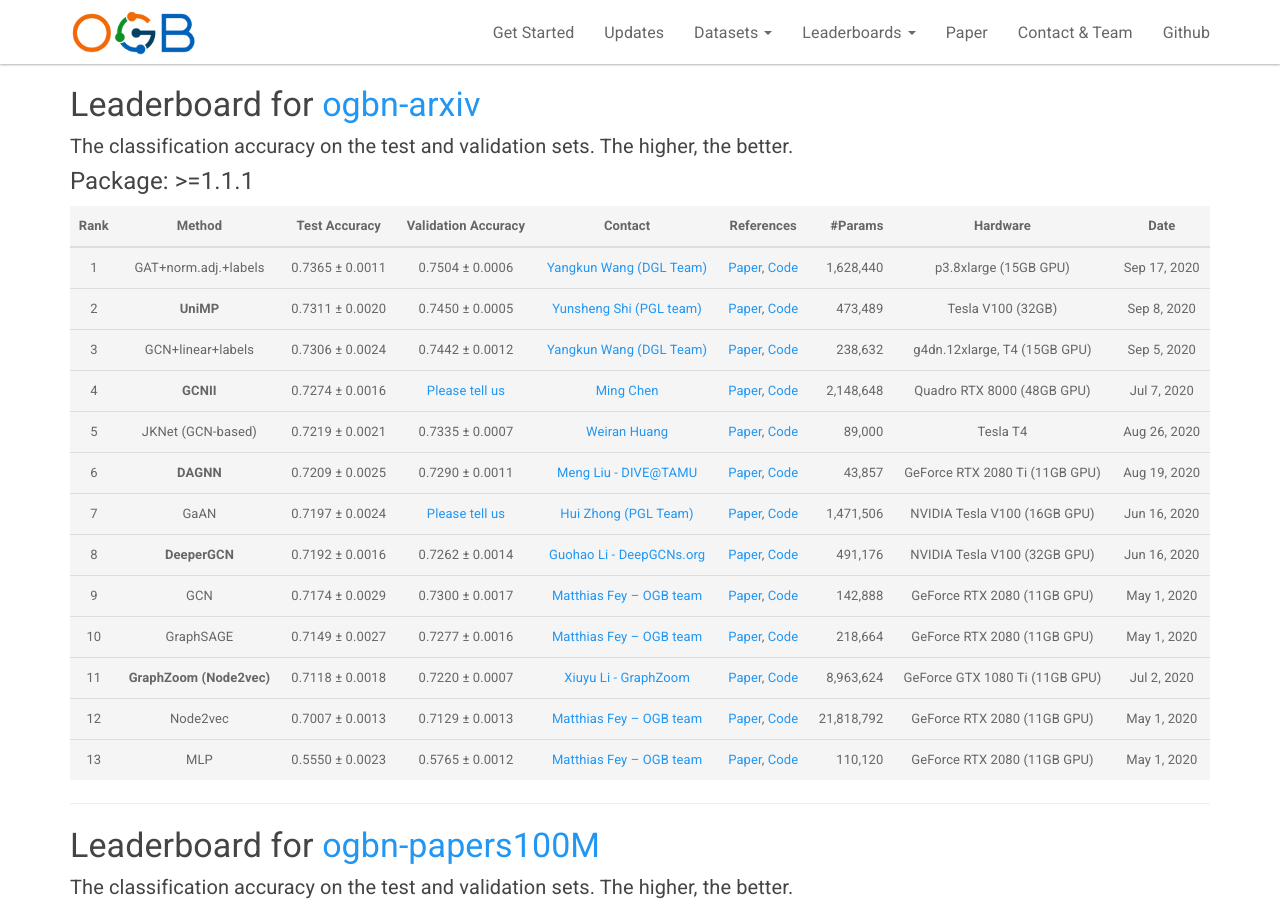
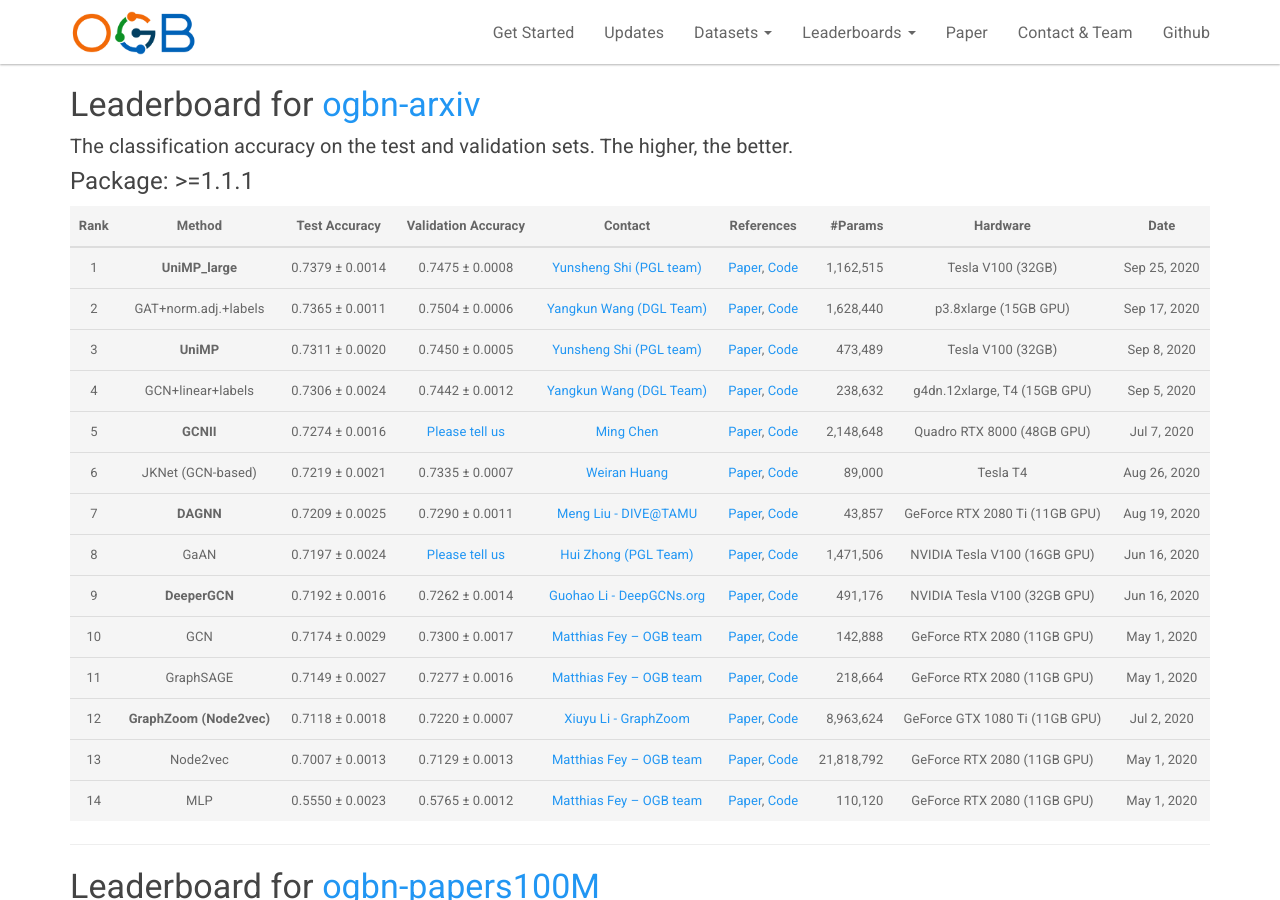
Before and after one commit to snap-stanford/ogb-web, a Jekyll site: the page built from _docs/leaderboard/leader_nodeprop.md, in a window 1280 px wide and 900 px high, scrolled down 1731 px. Built offline with Jekyll 4.4.1, drawn with Linux system fonts in a browser that asks for light colours.

Commit message:
updateleaderboard

```diff
--- a/_docs/leaderboard/leader_nodeprop.md
+++ b/_docs/leaderboard/leader_nodeprop.md
@@ -75,19 +75,20 @@ The **bold** method name indicates that the implementation is **official** (by t
 
 | Rank  | Method | Test Accuracy | Validation Accuracy | Contact | References | #Params | Hardware | Date
 |:----:|:-----:|:------:|:-----:|:-----:|:-----:|-----:|:-----:|:-----:|
-|  1  |  GAT+norm.adj.+labels  | 0.7365 ± 0.0011   | 0.7504 ± 0.0006 | [Yangkun Wang (DGL Team)](mailto:wyangkun@amazon.com) | [Paper](https://arxiv.org/abs/1710.10903), [Code](https://github.com/dmlc/dgl/tree/master/examples/pytorch/ogb/ogbn-arxiv) | 1,628,440 | p3.8xlarge (15GB GPU) | Sep 17, 2020 |
-|  2  |  **UniMP**  | 0.7311 ± 0.0020   | 0.7450 ± 0.0005 |[Yunsheng Shi (PGL team)](mailto:shiyunsheng01@baidu.com) | [Paper](https://arxiv.org/pdf/2009.03509.pdf), [Code](https://github.com/PaddlePaddle/PGL/tree/main/ogb_examples/nodeproppred/unimp) | 473,489 | Tesla V100 (32GB) | Sep 8, 2020 |
-|  3  |  GCN+linear+labels  | 0.7306 ± 0.0024   | 0.7442 ± 0.0012 | [Yangkun Wang (DGL Team)](mailto:wyangkun@amazon.com) | [Paper](https://arxiv.org/abs/1609.02907), [Code](https://github.com/dmlc/dgl/tree/master/examples/pytorch/ogb/ogbn-arxiv) | 238,632 | g4dn.12xlarge, T4 (15GB GPU) | Sep 5, 2020 |
-|  4  |  **GCNII**  | 0.7274 ± 0.0016   | [Please tell us](mailto:ogb@cs.stanford.edu) |[Ming Chen](mailto:chennnming@outlook.com) | [Paper](https://arxiv.org/abs/2007.02133), [Code](https://github.com/chennnM/GCNII/tree/master/PyG/ogbn-arxiv) | 2,148,648 | Quadro RTX 8000 (48GB GPU) | Jul 7, 2020 |
-|  5  |  JKNet (GCN-based)  | 0.7219 ± 0.0021   | 0.7335 ± 0.0007 | [Weiran Huang](mailto:huangweiran1998@outlook.com) | [Paper](https://arxiv.org/pdf/1806.03536.pdf), [Code](https://github.com/EtoDemerzel0427/ogbn-arxiv-baselines/blob/master/JKNet.py) | 89,000 | Tesla T4 | Aug 26, 2020 |
-|  6  |  **DAGNN**  | 0.7209 ± 0.0025   | 0.7290 ± 0.0011 |[Meng Liu - DIVE@TAMU](mailto:mengliu@tamu.edu) | [Paper](https://arxiv.org/abs/2007.09296), [Code](https://github.com/mengliu1998/DeeperGNN) | 43,857 | GeForce RTX 2080 Ti (11GB GPU) | Aug 19, 2020 |
-|  7  |  GaAN  | 0.7197 ± 0.0024   | [Please tell us](mailto:ogb@cs.stanford.edu) | [Hui Zhong (PGL Team)](mailto:zhonghui03@baidu.com) | [Paper](https://arxiv.org/abs/1803.07294), [Code](https://github.com/PaddlePaddle/PGL/tree/master/ogb_examples/nodeproppred/ogbn-arxiv) | 1,471,506 | NVIDIA Tesla V100 (16GB GPU) | Jun 16, 2020 |
-|  8  |  **DeeperGCN**  | 0.7192 ± 0.0016   | 0.7262 ± 0.0014 |[Guohao Li - DeepGCNs.org](mailto:guohao.li@kaust.edu.sa) | [Paper](https://arxiv.org/abs/2006.07739), [Code](https://github.com/lightaime/deep_gcns_torch/tree/master/examples/ogb) | 491,176 | NVIDIA Tesla V100 (32GB GPU) | Jun 16, 2020 |
-|  9  |  GCN  | 0.7174 ± 0.0029   | 0.7300 ± 0.0017 | [Matthias Fey -- OGB team](mailto:matthias.fey@tu-dortmund.de) | [Paper](https://arxiv.org/abs/1609.02907), [Code](https://github.com/snap-stanford/ogb/tree/master/examples/nodeproppred/arxiv) | 142,888 | GeForce RTX 2080 (11GB GPU) | May 1, 2020 |
-|  10  |  GraphSAGE  | 0.7149 ± 0.0027   | 0.7277 ± 0.0016 | [Matthias Fey -- OGB team](mailto:matthias.fey@tu-dortmund.de) | [Paper](https://arxiv.org/abs/1706.02216), [Code](https://github.com/snap-stanford/ogb/tree/master/examples/nodeproppred/arxiv) | 218,664 | GeForce RTX 2080 (11GB GPU) | May 1, 2020 |
-|  11  |  **GraphZoom (Node2vec)**  | 0.7118 ± 0.0018   | 0.7220 ± 0.0007 |[Xiuyu Li - GraphZoom](mailto:xl289@cornell.edu) | [Paper](https://openreview.net/forum?id=r1lGO0EKDH), [Code](https://github.com/cornell-zhang/GraphZoom/tree/master/ogb/ogbn-arxiv) | 8,963,624 | GeForce GTX 1080 Ti (11GB GPU) | Jul 2, 2020 |
-|  12  |  Node2vec  | 0.7007 ± 0.0013   | 0.7129 ± 0.0013 | [Matthias Fey -- OGB team](mailto:matthias.fey@tu-dortmund.de) | [Paper](https://arxiv.org/abs/1607.00653), [Code](https://github.com/snap-stanford/ogb/tree/master/examples/nodeproppred/arxiv) | 21,818,792 | GeForce RTX 2080 (11GB GPU) | May 1, 2020 |
-|  13  |  MLP  | 0.5550 ± 0.0023   | 0.5765 ± 0.0012 | [Matthias Fey -- OGB team](mailto:matthias.fey@tu-dortmund.de) | [Paper](https://arxiv.org/abs/2005.00687), [Code](https://github.com/snap-stanford/ogb/tree/master/examples/nodeproppred/arxiv) | 110,120 | GeForce RTX 2080 (11GB GPU) | May 1, 2020 |
+|  1  |  **UniMP_large**  | 0.7379 ± 0.0014   | 0.7475 ± 0.0008 |[Yunsheng Shi (PGL team)](mailto:shiyunsheng01@baidu.com) | [Paper](https://arxiv.org/pdf/2009.03509.pdf), [Code](https://github.com/PaddlePaddle/PGL/tree/main/ogb_examples/nodeproppred/unimp) | 1,162,515 | Tesla V100 (32GB) | Sep 25, 2020 |
+|  2  |  GAT+norm.adj.+labels  | 0.7365 ± 0.0011   | 0.7504 ± 0.0006 | [Yangkun Wang (DGL Team)](mailto:wyangkun@amazon.com) | [Paper](https://arxiv.org/abs/1710.10903), [Code](https://github.com/dmlc/dgl/tree/master/examples/pytorch/ogb/ogbn-arxiv) | 1,628,440 | p3.8xlarge (15GB GPU) | Sep 17, 2020 |
+|  3  |  **UniMP**  | 0.7311 ± 0.0020   | 0.7450 ± 0.0005 |[Yunsheng Shi (PGL team)](mailto:shiyunsheng01@baidu.com) | [Paper](https://arxiv.org/pdf/2009.03509.pdf), [Code](https://github.com/PaddlePaddle/PGL/tree/main/ogb_examples/nodeproppred/unimp) | 473,489 | Tesla V100 (32GB) | Sep 8, 2020 |
+|  4  |  GCN+linear+labels  | 0.7306 ± 0.0024   | 0.7442 ± 0.0012 | [Yangkun Wang (DGL Team)](mailto:wyangkun@amazon.com) | [Paper](https://arxiv.org/abs/1609.02907), [Code](https://github.com/dmlc/dgl/tree/master/examples/pytorch/ogb/ogbn-arxiv) | 238,632 | g4dn.12xlarge, T4 (15GB GPU) | Sep 5, 2020 |
+|  5  |  **GCNII**  | 0.7274 ± 0.0016   | [Please tell us](mailto:ogb@cs.stanford.edu) |[Ming Chen](mailto:chennnming@outlook.com) | [Paper](https://arxiv.org/abs/2007.02133), [Code](https://github.com/chennnM/GCNII/tree/master/PyG/ogbn-arxiv) | 2,148,648 | Quadro RTX 8000 (48GB GPU) | Jul 7, 2020 |
+|  6  |  JKNet (GCN-based)  | 0.7219 ± 0.0021   | 0.7335 ± 0.0007 | [Weiran Huang](mailto:huangweiran1998@outlook.com) | [Paper](https://arxiv.org/pdf/1806.03536.pdf), [Code](https://github.com/EtoDemerzel0427/ogbn-arxiv-baselines/blob/master/JKNet.py) | 89,000 | Tesla T4 | Aug 26, 2020 |
+|  7  |  **DAGNN**  | 0.7209 ± 0.0025   | 0.7290 ± 0.0011 |[Meng Liu - DIVE@TAMU](mailto:mengliu@tamu.edu) | [Paper](https://arxiv.org/abs/2007.09296), [Code](https://github.com/mengliu1998/DeeperGNN) | 43,857 | GeForce RTX 2080 Ti (11GB GPU) | Aug 19, 2020 |
+|  8  |  GaAN  | 0.7197 ± 0.0024   | [Please tell us](mailto:ogb@cs.stanford.edu) | [Hui Zhong (PGL Team)](mailto:zhonghui03@baidu.com) | [Paper](https://arxiv.org/abs/1803.07294), [Code](https://github.com/PaddlePaddle/PGL/tree/master/ogb_examples/nodeproppred/ogbn-arxiv) | 1,471,506 | NVIDIA Tesla V100 (16GB GPU) | Jun 16, 2020 |
+|  9  |  **DeeperGCN**  | 0.7192 ± 0.0016   | 0.7262 ± 0.0014 |[Guohao Li - DeepGCNs.org](mailto:guohao.li@kaust.edu.sa) | [Paper](https://arxiv.org/abs/2006.07739), [Code](https://github.com/lightaime/deep_gcns_torch/tree/master/examples/ogb) | 491,176 | NVIDIA Tesla V100 (32GB GPU) | Jun 16, 2020 |
+|  10  |  GCN  | 0.7174 ± 0.0029   | 0.7300 ± 0.0017 | [Matthias Fey -- OGB team](mailto:matthias.fey@tu-dortmund.de) | [Paper](https://arxiv.org/abs/1609.02907), [Code](https://github.com/snap-stanford/ogb/tree/master/examples/nodeproppred/arxiv) | 142,888 | GeForce RTX 2080 (11GB GPU) | May 1, 2020 |
+|  11  |  GraphSAGE  | 0.7149 ± 0.0027   | 0.7277 ± 0.0016 | [Matthias Fey -- OGB team](mailto:matthias.fey@tu-dortmund.de) | [Paper](https://arxiv.org/abs/1706.02216), [Code](https://github.com/snap-stanford/ogb/tree/master/examples/nodeproppred/arxiv) | 218,664 | GeForce RTX 2080 (11GB GPU) | May 1, 2020 |
+|  12  |  **GraphZoom (Node2vec)**  | 0.7118 ± 0.0018   | 0.7220 ± 0.0007 |[Xiuyu Li - GraphZoom](mailto:xl289@cornell.edu) | [Paper](https://openreview.net/forum?id=r1lGO0EKDH), [Code](https://github.com/cornell-zhang/GraphZoom/tree/master/ogb/ogbn-arxiv) | 8,963,624 | GeForce GTX 1080 Ti (11GB GPU) | Jul 2, 2020 |
+|  13  |  Node2vec  | 0.7007 ± 0.0013   | 0.7129 ± 0.0013 | [Matthias Fey -- OGB team](mailto:matthias.fey@tu-dortmund.de) | [Paper](https://arxiv.org/abs/1607.00653), [Code](https://github.com/snap-stanford/ogb/tree/master/examples/nodeproppred/arxiv) | 21,818,792 | GeForce RTX 2080 (11GB GPU) | May 1, 2020 |
+|  14  |  MLP  | 0.5550 ± 0.0023   | 0.5765 ± 0.0012 | [Matthias Fey -- OGB team](mailto:matthias.fey@tu-dortmund.de) | [Paper](https://arxiv.org/abs/2005.00687), [Code](https://github.com/snap-stanford/ogb/tree/master/examples/nodeproppred/arxiv) | 110,120 | GeForce RTX 2080 (11GB GPU) | May 1, 2020 |
 
 
 
```
